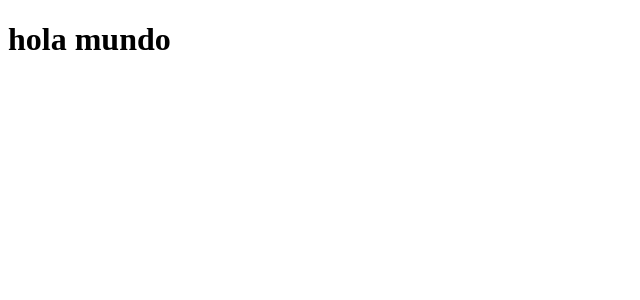
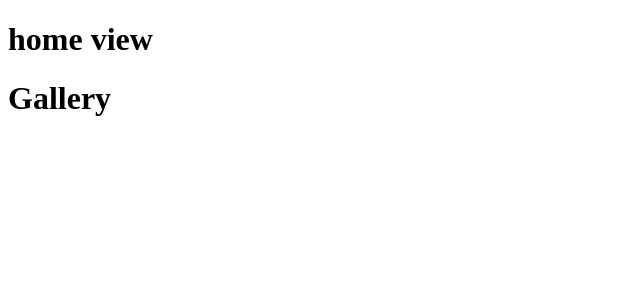
Before and after one commit to luisfal7/estrellas-nails-art, a Vue app: page /#/ in a window 1280 px wide. Shown: the top 300 px of the page, without its empty margins (0-640 px from the left). Built offline with nearby package versions, Linux system fonts and the light colour scheme.

Commit message:
add tree basic

```diff
--- /dev/null
+++ b/src/modules/auth/layouts/AuthLayout.vue
@@ -0,0 +1,14 @@
+<template>
+  <h1> auth layout</h1>
+  <router-view />
+</template>
+
+<script>
+export default {
+
+}
+</script>
+
+<style>
+
+</style>
--- /dev/null
+++ b/src/modules/auth/router/index.js
@@ -0,0 +1,18 @@
+export default {
+
+    name:'auth',
+    component: () => import(/* webpackChunkName: "auth" */ '@/modules/auth/layouts/AuthLayout.vue'),
+    children: [
+        {
+            path:'',
+            name:'login',
+            component: () => import(/* webpackChunkName: "login" */ '@/modules/auth/views/Login.vue'),
+        },
+        {
+            path:'/register',
+            name:'register',
+            component: () => import(/* webpackChunkName: "register" */ '@/modules/auth/views/Register.vue'),
+        },
+    ]
+
+}
--- /dev/null
+++ b/src/modules/auth/views/Login.vue
@@ -0,0 +1,13 @@
+<template>
+  <h1>Login view</h1>
+</template>
+
+<script>
+export default {
+
+}
+</script>
+
+<style>
+
+</style>
--- /dev/null
+++ b/src/modules/auth/views/Register.vue
@@ -0,0 +1,13 @@
+<template>
+  <h1>Register view</h1>
+</template>
+
+<script>
+export default {
+
+}
+</script>
+
+<style>
+
+</style>
--- /dev/null
+++ b/src/modules/estrellas-nails-art/components/Gallery.vue
@@ -0,0 +1,14 @@
+<template>
+  <h1>Gallery</h1>
+
+</template>
+
+<script>
+export default {
+
+}
+</script>
+
+<style>
+
+</style>
--- a/src/modules/estrellas-nails-art/router/index.js
+++ b/src/modules/estrellas-nails-art/router/index.js
@@ -8,5 +8,10 @@ export default {
             name:'home',
             component: () => import(/* webpackChunkName: "home" */ '@/modules/estrellas-nails-art/views/Home.vue'),
         },
+        {
+            path:'/colors',
+            name:'colors',
+            component: () => import(/* webpackChunkName: "colors" */ '@/modules/estrellas-nails-art/views/Colors.vue'),
+        }
     ]
 }
--- /dev/null
+++ b/src/modules/estrellas-nails-art/views/Colors.vue
@@ -0,0 +1,13 @@
+<template>
+  <h1>colors view</h1>
+</template>
+
+<script>
+export default {
+
+}
+</script>
+
+<style>
+
+</style>
--- a/src/modules/estrellas-nails-art/views/Home.vue
+++ b/src/modules/estrellas-nails-art/views/Home.vue
@@ -1,3 +1,19 @@
 <template>
-    <h1>hola mundo</h1>
+    <h1>home view</h1>
+    <Gallery/>
 </template>
+
+<script>
+import { defineAsyncComponent } from "vue";
+
+export default {
+
+    components: {
+        Gallery: defineAsyncComponent(() => import("../components/Gallery.vue")),
+    },
+
+    setup() {
+
+    },
+}
+</script>
--- a/src/router/index.js
+++ b/src/router/index.js
@@ -1,11 +1,16 @@
 import { createRouter, createWebHashHistory } from 'vue-router'
 import estrellaRouter from '@/modules/estrellas-nails-art/router'
+import authRouter from "@/modules/auth/router";
 
 const routes = [
 
   {
     path: '',
     ...estrellaRouter
+  },
+  {
+    path: '/login',
+    ...authRouter
   },
 
 ]
```
